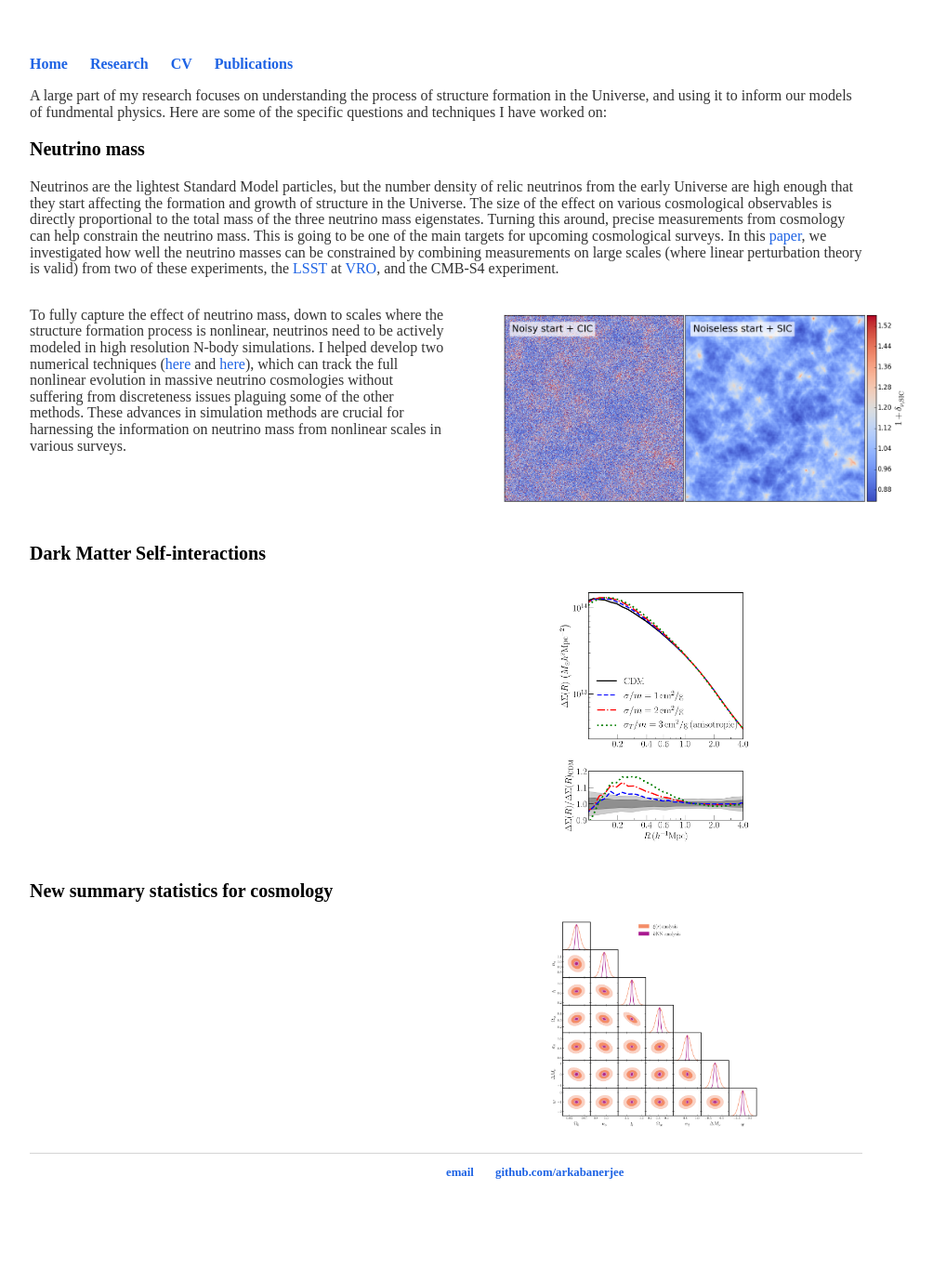
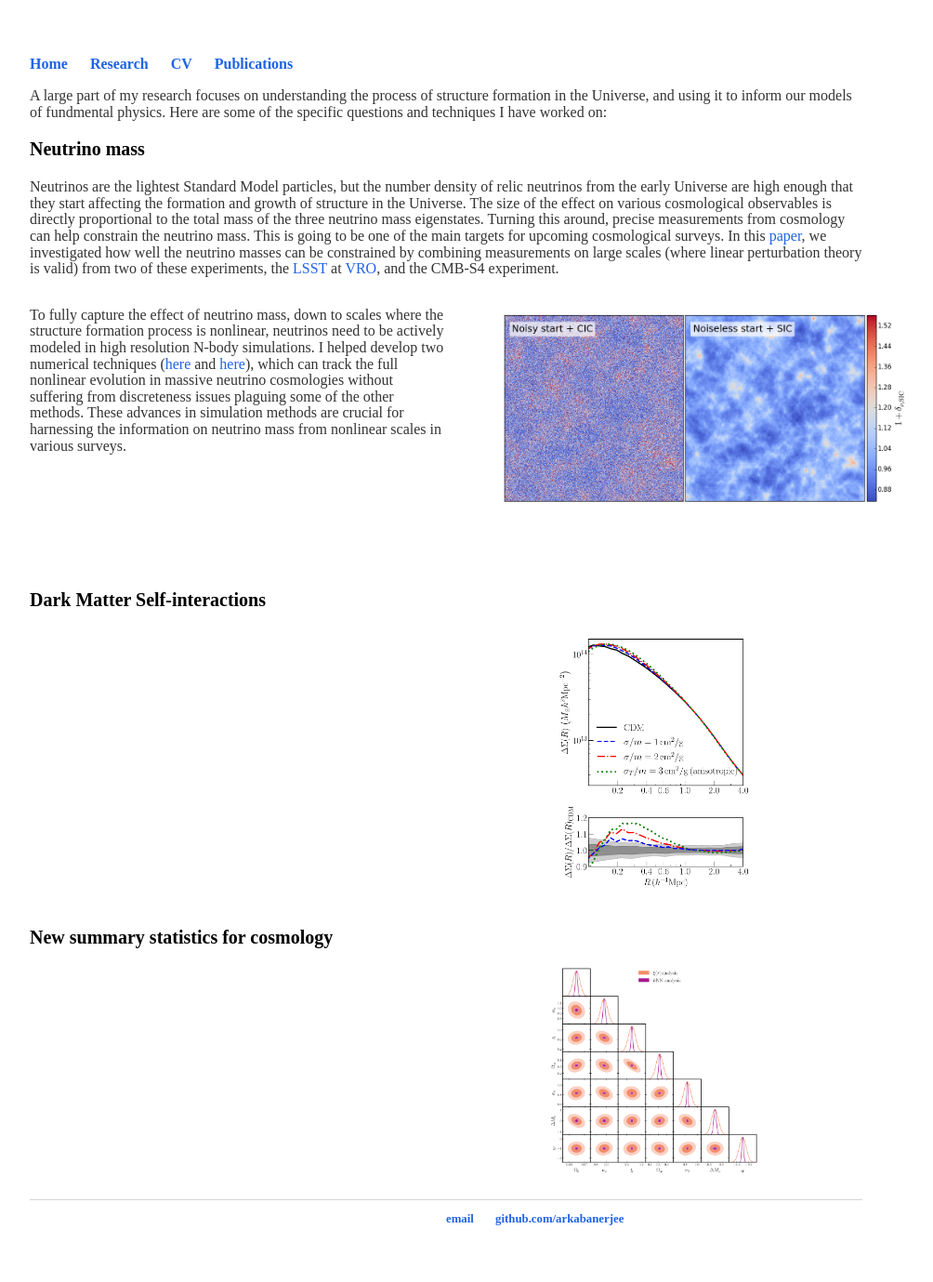
Before and after one commit to arkabanerjee/arkabanerjee.github.io, a Jekyll site: the page built from research/index.html, in a window 1280 px wide. Shown: the whole page at 93% size, without its empty margins (160-1164 px from the left). Built offline with Jekyll 4.4.1, drawn with Linux system fonts in a browser that asks for light colours; before the commit the page ends 1329 px from its top, so only the background shows below that.

Commit message:
Neutrinos

```diff
--- a/research/index.html
+++ b/research/index.html
@@ -9,10 +9,10 @@ title: Research
     <p>Neutrinos are the lightest Standard Model particles, but the number density of relic neutrinos from the early Universe are high enough that they start affecting the formation and growth of structure in the Universe. The size of the effect on various cosmological observables is directly proportional to the total mass of the three neutrino mass eigenstates. Turning this around, precise measurements from cosmology can help constrain the neutrino mass. This is going to be one of the main targets for upcoming cosmological surveys. In this <a href="https://arxiv.org/abs/1612.07126">paper</a>, we investigated how well the neutrino masses can be constrained by combining measurements on large scales (where linear perturbation theory is valid) from two of these experiments, the <a href="https://www.lsst.org/about">LSST</a> at <a href="https://www.vro.org/">VRO</a>, and the CMB-S4 experiment.</p>
     <p></p>
     <div style="width: 100%;">
-        <div style="width: 50%; height: 250px; float: left;">
+        <div style="width: 50%; height: 300px; float: left;">
              <p>To fully capture the effect of neutrino mass, down to scales where the structure formation process is nonlinear, neutrinos need to be actively modeled in high resolution N-body simulations. I helped develop two numerical techniques (<a href="https://arxiv.org/abs/1606.06167">here</a> and <a href="https://arxiv.org/abs/1801.03906">here</a>), which can track the full nonlinear evolution in massive neutrino cosmologies without suffering from discreteness issues plaguing some of the other methods. These advances in simulation methods are crucial for harnessing the information on neutrino mass from nonlinear scales in various surveys.</p>
         </div>
-        <div style="margin-left: 50%; height: 250px;">
+        <div style="margin-left: 50%; height: 300px;">
             <img src="pic_vs_sic.png" width="500" height="250" >
         </div>
     </div>
```
